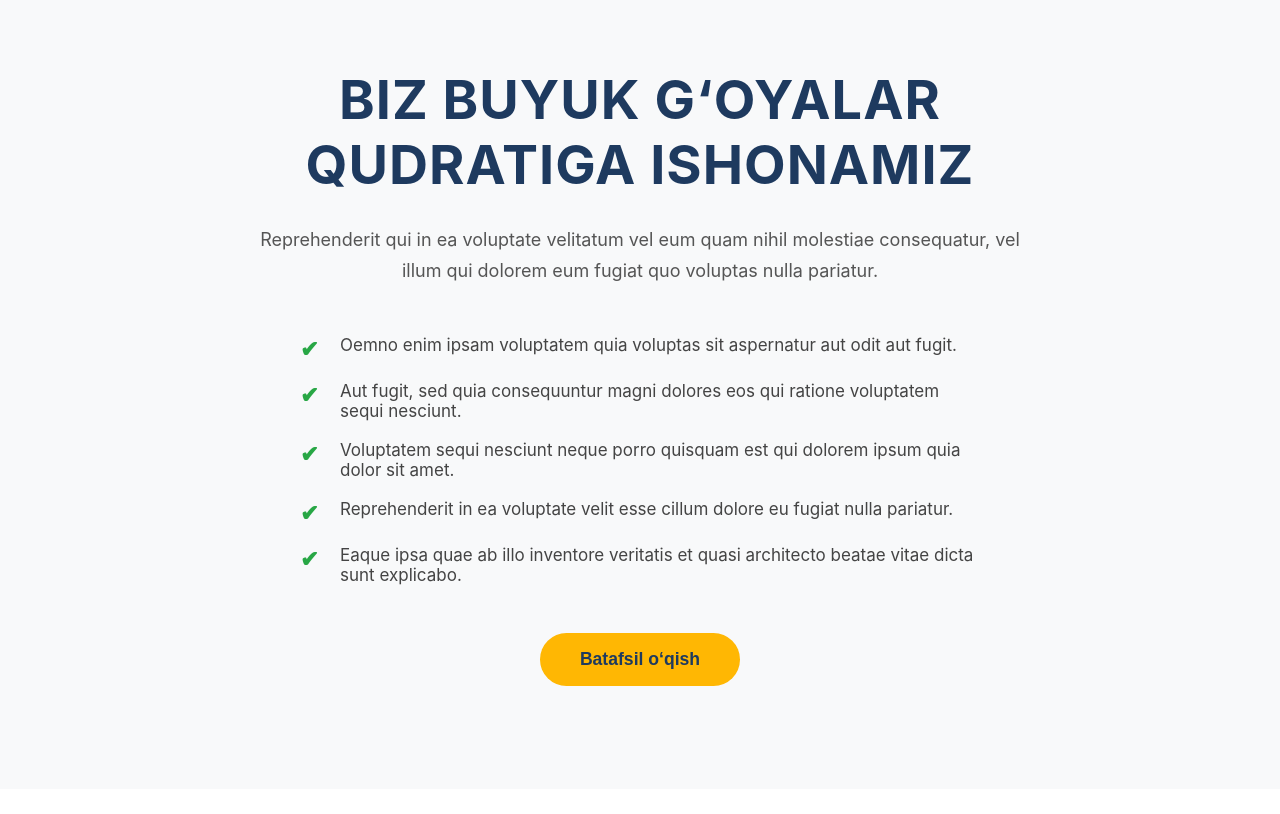
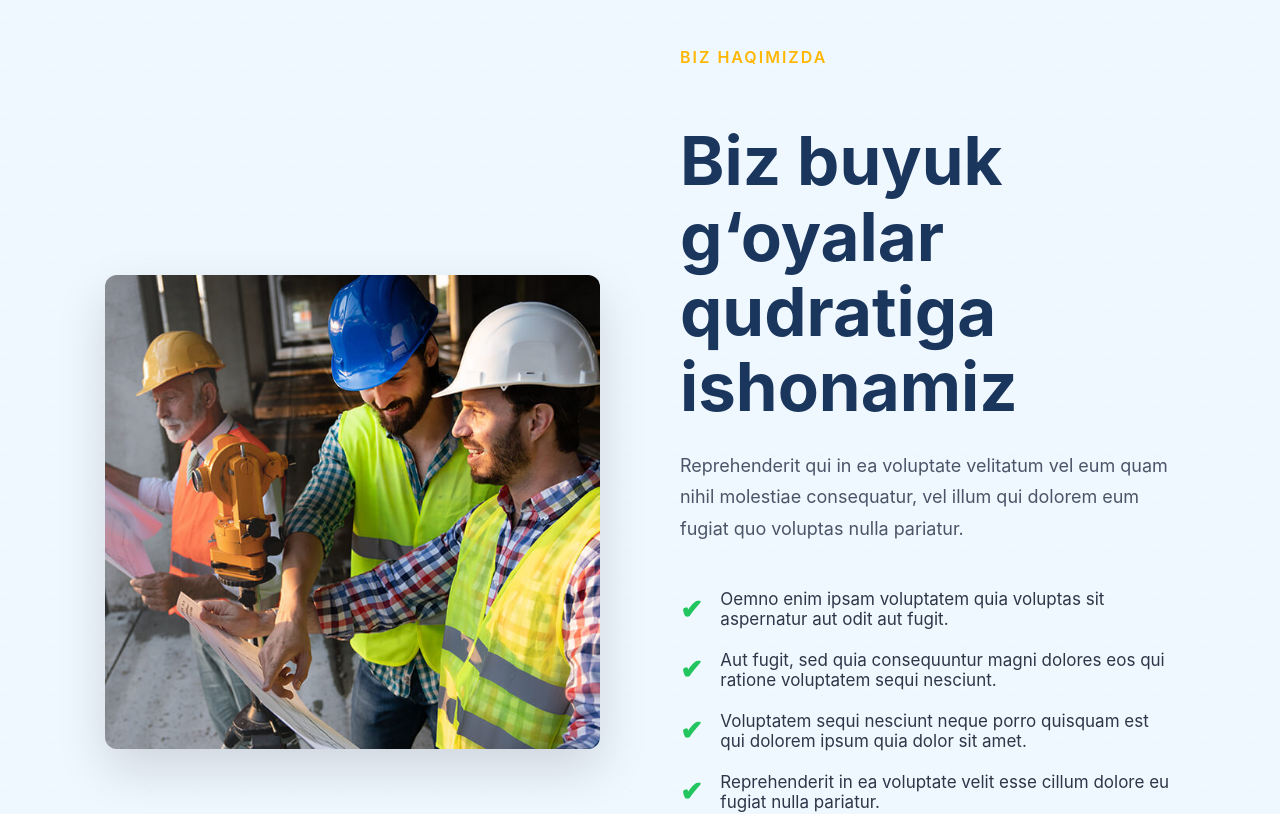
Before and after one commit to AkmaljonYusupov/REMSTROY, a React (Vite) app: page /about in a window 1280 px wide. Shown: the part 1120-1934 px from the top of the page. Built offline with nearby package versions, Linux system fonts and the light colour scheme.

Commit message:
about page

```diff
--- a/src/pages/About.scss
+++ b/src/pages/About.scss
@@ -31,7 +31,7 @@ $breakpoints: (
 }
 
 // =============================================
-// ABOUT HERO
+// ABOUT HERO (yuqori qism – breadcrumb bilan)
 // =============================================
 .about-hero {
 	position: relative;
@@ -91,7 +91,7 @@ $breakpoints: (
 }
 
 // =============================================
-// FEATURES GRID
+// FEATURES GRID (3 ta karta bo'limi)
 // =============================================
 .about-features {
 	background: #eef2f5;
@@ -152,7 +152,159 @@ $breakpoints: (
 }
 
 // =============================================
-// RESPONSIVE BREAKPOINTS
+// ABOUT US HERO SECTION – rasmdagi dizayn bilan 1:1 yaqin
+// chapda rasm, o'ngda matn, och ko'k fon + subtle pattern
+// =============================================
+.about-us-hero {
+	background: #f0f8ff; // och ko'k / alice blue
+	padding: 7rem 2rem 9rem;
+	position: relative;
+	overflow: hidden;
+
+	// Subtle dotted / kvadrat pattern (rasmdagi fon effektiga yaqin)
+	&::before {
+		content: '';
+		position: absolute;
+		inset: 0;
+		background:
+			radial-gradient(
+				circle at 12% 18%,
+				rgba(200, 220, 255, 0.18) 1.2px,
+				transparent 1.2px
+			),
+			radial-gradient(
+				circle at 88% 82%,
+				rgba(200, 220, 255, 0.14) 1px,
+				transparent 1px
+			);
+		background-size: 48px 48px;
+		pointer-events: none;
+		z-index: 0;
+	}
+}
+
+.us-grid {
+	display: grid;
+	grid-template-columns: 1fr 1fr;
+	gap: 5rem;
+	align-items: center;
+	position: relative;
+	z-index: 1;
+
+	@include mq-max(lg) {
+		grid-template-columns: 1fr;
+		gap: 4rem;
+		text-align: center;
+	}
+}
+
+.us-image-side {
+	position: relative;
+
+	// engil gradient overlay (rasmdagi kabi yumshoq effekt)
+	&::after {
+		content: '';
+		position: absolute;
+		inset: 0;
+		background: linear-gradient(
+			to right,
+			rgba(240, 248, 255, 0.18),
+			transparent 50%
+		);
+		pointer-events: none;
+		border-radius: 12px;
+	}
+}
+
+.us-main-photo {
+	width: 100%;
+	height: auto;
+	border-radius: 12px;
+	box-shadow: 0 20px 50px rgba(0, 0, 0, 0.14);
+	display: block;
+	object-fit: cover;
+}
+
+.us-text-side {
+	padding: 1rem 0;
+}
+
+.us-small-label {
+	font-size: clamp(14px, 1.4vw, 16px);
+	font-weight: 600;
+	color: #ffb703;
+	text-transform: uppercase;
+	letter-spacing: 2px;
+	display: block;
+	margin-bottom: 1.2rem;
+}
+
+.us-main-title {
+	font-size: clamp(2.5rem, 5.5vw, 4.2rem);
+	font-weight: 700;
+	line-height: 1.12;
+	color: #1a365d;
+	margin-bottom: 1.6rem;
+}
+
+.us-description {
+	font-size: clamp(16px, 1.7vw, 1.125rem);
+	line-height: 1.75;
+	color: #4a5568;
+	margin-bottom: 2.8rem;
+}
+
+.us-check-list {
+	list-style: none;
+	padding: 0;
+	margin: 0 0 3rem 0;
+
+	li {
+		font-size: clamp(15px, 1.6vw, 17px);
+		margin-bottom: 1.3rem;
+		display: flex;
+		align-items: center;
+		gap: 1.1rem;
+		color: #2d3748;
+
+		@include mq-max(lg) {
+			justify-content: center;
+		}
+	}
+
+	.check-mark {
+		color: #22c55e; // zamonaviy yashil (rasmdagi checkga yaqin)
+		font-size: 1.7rem;
+		line-height: 1;
+		font-weight: bold;
+	}
+}
+
+.read-more-btn {
+	background: #ffb703;
+	color: #1e293b;
+	border: none;
+	padding: 1.1rem 3rem;
+	font-size: 1.125rem;
+	font-weight: 600;
+	border-radius: 9999px;
+	cursor: pointer;
+	transition: all 0.35s ease;
+	box-shadow: 0 6px 20px rgba(255, 183, 3, 0.28);
+
+	&:hover {
+		background: #ffca28;
+		transform: translateY(-4px);
+		box-shadow: 0 14px 35px rgba(255, 183, 3, 0.4);
+	}
+
+	@include mq-max(lg) {
+		margin: 1.5rem auto 0;
+	}
+}
+
+// =============================================
+// RESPONSIVE BREAKPOINTS (oldingi qismlar uchun)
 // =============================================
 @include mq-max(xl) {
 	.features-grid {
@@ -202,102 +354,18 @@ $breakpoints: (
 
 	.feature-card {
 		padding: 1.5rem;
+
 		h3 {
 			font-size: 18px;
 		}
+
 		p {
 			font-size: 14px;
 		}
+
 		img {
 			width: 40px;
 			height: 40px;
 		}
 	}
 }
-
-/* ============================================= */
-/* BELIEVE SECTION – rasmga 1:1 mos */
-/* ============================================= */
-.about-believe-section {
-	background: #f8f9fa;
-	padding: 8vw 2vw;
-	text-align: center;
-}
-
-.believe-content {
-	max-width: 900px;
-	margin: 0 auto;
-}
-
-.believe-title {
-	font-size: clamp(32px, 5vw, 54px);
-	font-weight: 700;
-	color: #1e3a5f;
-	margin-bottom: 1.8rem;
-	text-transform: uppercase;
-	letter-spacing: 1px;
-}
-
-.believe-desc {
-	font-size: clamp(16px, 2vw, 18px);
-	line-height: 1.7;
-	color: #555;
-	margin-bottom: 3rem;
-	max-width: 760px;
-	margin-left: auto;
-	margin-right: auto;
-}
-
-.believe-checklist {
-	list-style: none;
-	padding: 0;
-	margin-bottom: 3rem;
-	text-align: left;
-	max-width: 680px;
-	margin-left: auto;
-	margin-right: auto;
-
-	li {
-		font-size: clamp(15px, 1.8vw, 17px);
-		margin-bottom: 1.2rem;
-		display: flex;
-		align-items: flex-start;
-		gap: 1rem;
-		color: #444;
-
-		.check-icon {
-			color: #28a745;
-			font-size: 1.4rem;
-			font-weight: bold;
-			min-width: 24px;
-		}
-	}
-}
-
-.btn-read-more {
-	background: #ffb703;
-	color: #1e3a5f;
-	border: none;
-	padding: 1rem 2.5rem;
-	font-size: 1.1rem;
-	font-weight: 600;
-	border-radius: 50px;
-	cursor: pointer;
-	transition: all 0.3s ease;
-
-	&:hover {
-		background: #e0a000;
-		transform: translateY(-3px);
-		box-shadow: 0 10px 25px rgba(255, 183, 3, 0.3);
-	}
-}
-
-/* Responsive */
-@include mq-max(md) {
-	.believe-title {
-		font-size: clamp(28px, 7vw, 42px);
-	}
-	.believe-checklist {
-		text-align: left;
-	}
-}
--- a/src/pages/About.tsx
+++ b/src/pages/About.tsx
@@ -2,7 +2,7 @@ import { useTranslation } from 'react-i18next'
 import aboutCartimg1 from '../assets/icons/card1-icon.png'
 import aboutCartimg2 from '../assets/icons/card2-icon.png'
 import aboutCartimg3 from '../assets/icons/card3-icon.png'
-
+// import aboutpageImg from '../src/assets/images/aboutpage-image.jpg'
 import './About.scss'
 
 function About() {
@@ -62,46 +62,55 @@ function About() {
 			</div>
 
 			{/* ============================================= */}
-			{/* RASHMDAGI "We Believe In The Power of Great Ideas" BO'LIMI – 1:1 mos */}
+			{/* RASMDAGI "About Us" BO'LIMI – chapda rasm, o'ngda kontent (eng yaqin moslashuv) */}
 			{/* ============================================= */}
-			<div className='about-believe-section'>
+			<div className='about-us-hero'>
 				<div className='container'>
-					<div className='believe-content'>
-						<h2 className='believe-title'>
-							{t('about.believe.title')}{' '}
-							{/* "We Believe In The Power of Great Ideas" */}
-						</h2>
+					<div className='us-grid'>
+						{/* Chap taraf: Rasm + overlay effekt */}
+						<div className='us-image-side'>
+							<img
+								src='/src/assets/images/aboutpage-image.jpg' // <-- bu rasmni o'zgartiring (masalan image:3 yoki image:6 dan oling)
+								alt='Construction team discussing plans'
+								className='us-main-photo'
+							/>
+						</div>
 
-						<p className='believe-desc'>
-							{t('about.believe.desc')} {/* lorem ipsum o'rniga real matn */}
-						</p>
+						{/* O'ng taraf: Matn bloki */}
+						<div className='us-text-side'>
+							<span className='us-small-label'>{t('nav.reviews')}</span>
 
-						<ul className='believe-checklist'>
+							<h2 className='us-main-title'>{t('about.believe.title')}</h2>
+
+							<p className='us-description'>{t('about.believe.desc')}</p>
+
+							<ul className='us-check-list'>
 								<li>
-								<span className='check-icon'>✔</span>
+									<span className='check-mark'>✔</span>
 									{t('about.believe.check1')}
 								</li>
 								<li>
-								<span className='check-icon'>✔</span>
+									<span className='check-mark'>✔</span>
 									{t('about.believe.check2')}
 								</li>
 								<li>
-								<span className='check-icon'>✔</span>
+									<span className='check-mark'>✔</span>
 									{t('about.believe.check3')}
 								</li>
 								<li>
-								<span className='check-icon'>✔</span>
+									<span className='check-mark'>✔</span>
 									{t('about.believe.check4')}
 								</li>
 								<li>
-								<span className='check-icon'>✔</span>
+									<span className='check-mark'>✔</span>
 									{t('about.believe.check5')}
 								</li>
 							</ul>
 
-						<button className='btn-read-more'>
+							<button className='read-more-btn'>
 								{t('about.believe.readMore')}
 							</button>
+						</div>
 					</div>
 				</div>
 			</div>
```
Also changed, not shown: src/assets/images/aboutpage-image.jpg (added). Lines whose indentation alone changed are shown as unchanged.
